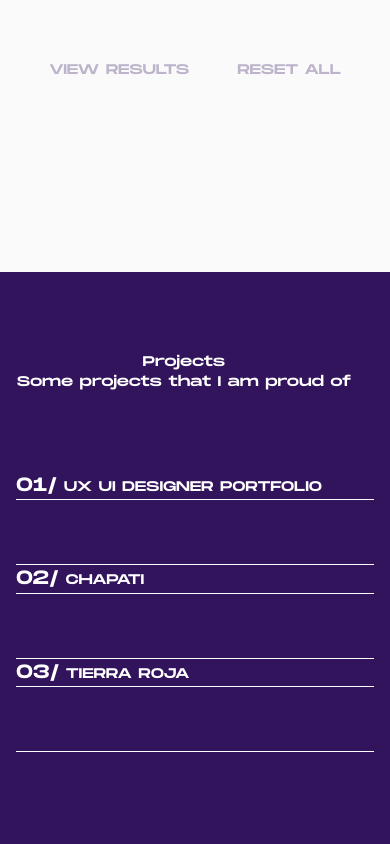
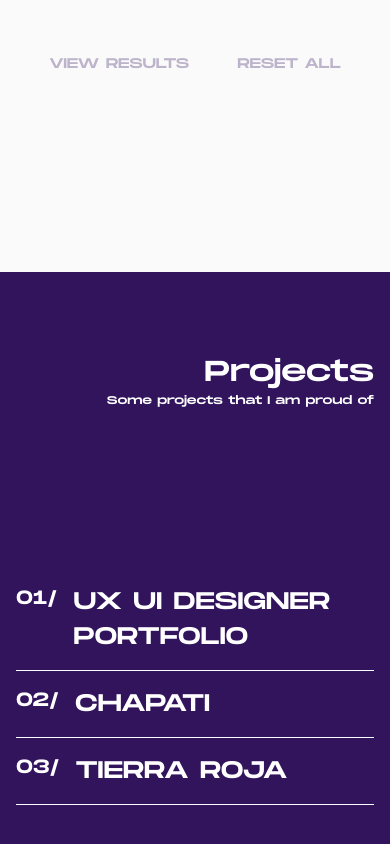
Before and after one commit to lydiob7/portfolio, a React (Create React App) app: page / in a window 390 px wide. Shown: the part 1416-2260 px from the top of the page. Built offline with nearby package versions, Linux system fonts and the light colour scheme; no server answers.

Commit message:
Feature: Make Results page responsive.

```diff
--- a/src/components/theme/theme.js
+++ b/src/components/theme/theme.js
@@ -1,10 +1,25 @@
 import { createTheme } from '@material-ui/core/styles';
 
-const colorsArray = ['#2A6871', '#F3725C', '#FF9BBF', '#32145D', '#05B18B', '#0E2F56', '#000000'];
+const colorsArray = [
+    // Sunday
+    '#2A6871',
+    // Monday
+    '#F3725C',
+    // Tuesday
+    '#FF9BBF',
+    // Wednesday
+    '#32145D',
+    // Thursday
+    '#05B18B',
+    // Friday
+    '#0E2F56',
+    // Saturday
+    '#000000'
+];
 
-const getRandomColor = () => {
-    const randomIndex = new Date().getDay();
-    return colorsArray[randomIndex];
+const getDayColor = () => {
+    const dayIndex = new Date().getDay();
+    return colorsArray[dayIndex];
 };
 
 export const theme = (color) =>
@@ -12,7 +27,7 @@ export const theme = (color) =>
         palette: {
             type: color,
             primary: {
-                main: getRandomColor(),
+                main: getDayColor(),
                 contrastText: '#FFFFFF'
             }
         },
--- a/src/config/languages/englishContent.js
+++ b/src/config/languages/englishContent.js
@@ -58,7 +58,7 @@ const englishContent = {
             descriptionTwo: ', and musician the rest of the day.'
         },
         contact: {
-            message: 'Say hi,'
+            message: 'Say Hi'
         },
         projects: {
             pageTitle: 'Projects',
--- a/src/config/languages/spanishContent.js
+++ b/src/config/languages/spanishContent.js
@@ -58,7 +58,7 @@ const spanishContent = {
             descriptionTwo: ', y músico el resto del día.'
         },
         contact: {
-            message: 'Hablemos,'
+            message: 'Hablemos'
         },
         projects: {
             pageTitle: 'Proyectos',
--- a/src/data/skills.js
+++ b/src/data/skills.js
@@ -32,10 +32,14 @@ const skills = [
         id: 'redux',
         title: 'Redux'
     },
-    {
-        id: 'scss',
-        title: 'SCSS/SASS'
-    },
+    // {
+    //     id: 'scss',
+    //     title: 'SCSS/SASS'
+    // },
+    // {
+    //     id: 'wordpress',
+    //     title: 'Wordpress'
+    // },
     {
         id: 'firebase',
         title: 'Firebase'
@@ -45,8 +49,8 @@ const skills = [
         title: 'NodeJS'
     },
     {
-        id: 'wordpress',
-        title: 'Wordpress'
+        id: 'gsap',
+        title: 'GSAP'
     },
     {
         id: 'bass',
--- a/src/pages/about/AboutPage.js
+++ b/src/pages/about/AboutPage.js
@@ -28,8 +28,20 @@ const useStyles = makeStyles((theme) => ({
     },
     eventRow: {
         display: 'grid',
-        gridTemplateColumns: '2fr 5fr 2fr',
-        width: '100%'
+        gridTemplateColumns: '3fr 5fr',
+        gap: '1rem',
+        width: '100%',
+        fontSize: '.8rem',
+        [theme.breakpoints.up('md')]: {
+            gridTemplateColumns: '2fr 5fr 2fr',
+            fontSize: '.9rem'
+        },
+        '&>p:nth-child(3)': {
+            display: 'none',
+            [theme.breakpoints.up('md')]: {
+                display: 'block'
+            }
+        }
     },
     eventsWrapper: {
         display: 'flex',
@@ -49,16 +61,26 @@ const useStyles = makeStyles((theme) => ({
     },
     pageTitle: {
         fontSize: '2rem',
+        marginBottom: '2rem',
+        textTransform: 'uppercase',
         [theme.breakpoints.up('md')]: {
+            marginBottom: '0',
             fontSize: '3rem'
         }
     },
     resumeWrapper: {
-        margin: '0 3rem'
+        margin: '2rem 0 4rem 0',
+        [theme.breakpoints.up('md')]: {
+            margin: '0 3rem'
+        }
     },
     root: {
         paddingTop: '5vh',
-        color: theme.palette.primary.main
+        color: theme.palette.primary.main,
+        paddingBottom: '4rem',
+        [theme.breakpoints.up('md')]: {
+            paddingBottom: '0'
+        }
     }
 }));
 
@@ -81,7 +103,12 @@ const AboutPage = ({ classes, ...props }) => {
                 ))}
             </div>
 
-            <div className={clsx(internalClasses.bottomWrapper, 'flex items-center justify-between')}>
+            <div
+                className={clsx(
+                    internalClasses.bottomWrapper,
+                    'flex flex-col md:flex-row items-center justify-between'
+                )}
+            >
                 <div className={internalClasses.resumeWrapper}>
                     <a href="/resume.pdf" download="Resume Tomas Scattini">
                         {textProvider?.resumeLink}
--- a/src/pages/home/Contact.js
+++ b/src/pages/home/Contact.js
@@ -8,13 +8,15 @@ import { GitHub as GitHubIcon, LinkedIn as LinkedInIcon } from '@material-ui/ico
 
 const useStyles = makeStyles((theme) => ({
     mail: {
-        marginBottom: '2rem',
+        margin: '3rem 0 3.5rem 0',
+        fontSize: '1.2rem',
+        textDecoration: 'underline',
         [theme.breakpoints.up('md')]: {
-            fontSize: '2rem',
-            textDecoration: 'underline'
+            fontSize: '2rem'
         }
     },
     message: {
+        fontSize: '1.5rem',
         [theme.breakpoints.up('md')]: {
             fontSize: '3rem'
         }
--- a/src/pages/home/Projects.js
+++ b/src/pages/home/Projects.js
@@ -8,21 +8,33 @@ import { Container, makeStyles } from '@material-ui/core';
 const useStyles = makeStyles((theme) => ({
     projectsWrapper: {
         textTransform: 'uppercase',
-        paddingTop: '5rem',
+        paddingTop: '10rem',
+        fontSize: '1.5rem',
         [theme.breakpoints.up('md')]: {
+            paddingTop: '5rem',
             fontSize: '2rem'
         },
         '&>div': {
-            paddingBottom: '4rem',
-            borderBottom: '1px solid #FFFFFF',
-            '& p': {
+            [theme.breakpoints.up('md')]: {
+                paddingBottom: '4rem',
+                borderBottom: '1px solid #FFFFFF'
+            },
+            '&>a': {
+                display: 'flex',
+                gap: '1rem',
+                padding: '1rem 0',
                 borderBottom: '1px solid #FFFFFF',
+                [theme.breakpoints.up('md')]: {
+                    alignItems: 'center',
+                    padding: 0
+                },
                 '&>span': {
                     fontSize: '1.2rem',
                     [theme.breakpoints.up('md')]: {
                         fontSize: '3rem'
                     }
-                }
+                },
+                '& p': {}
             }
         }
     },
@@ -37,16 +49,21 @@ const useStyles = makeStyles((theme) => ({
         justifyContent: 'flex-end',
         width: '100%',
         '&>div': {
-            marginRight: '10vw',
+            marginRight: '1rem',
+            textAlign: 'right',
+            [theme.breakpoints.up('md')]: {
+                textAlign: 'center',
+                marginRight: '10vw'
+            },
             '& h2': {
-                textAlign: 'center',
                 fontWeight: 400,
+                fontSize: '1.8rem',
                 [theme.breakpoints.up('md')]: {
                     fontSize: '3rem'
                 }
             },
             '& p': {
-                textAlign: 'center',
+                fontSize: '.7rem',
                 [theme.breakpoints.up('md')]: {
                     fontSize: '1rem'
                 }
@@ -76,9 +93,8 @@ const Projects = ({ classes, ...props }) => {
                     {projects?.map((project) => (
                         <div key={project?.id}>
                             <Link to={`/projects/${project?.id}`}>
-                                <p>
-                                    <span>{project?.number}/</span> {project?.[currentLanguage]?.title}
-                                </p>
+                                <span>{project?.number}/</span>
+                                <p>{project?.[currentLanguage]?.title}</p>
                             </Link>
                         </div>
                     ))}
--- a/src/pages/results/ResultsPage.js
+++ b/src/pages/results/ResultsPage.js
@@ -25,9 +25,13 @@ const useStyles = makeStyles((theme) => ({
         '& .image': {
             position: 'relative',
             flexShrink: 0,
-            width: '200px',
-            height: '200px',
+            width: '130px',
+            height: '130px',
             overflow: 'hidden',
+            [theme.breakpoints.up('md')]: {
+                width: '200px',
+                height: '200px'
+            },
             '&:hover::after': {
                 opacity: 0
             },
@@ -55,6 +59,12 @@ const useStyles = makeStyles((theme) => ({
         '& .video': {
             filter: 'grayscale(100%)',
             transition: 'all .3s ease',
+            width: '130px',
+            height: '130px',
+            [theme.breakpoints.up('md')]: {
+                width: '200px',
+                height: '200px'
+            },
             '&:hover': {
                 filter: 'none'
             },
@@ -74,22 +84,35 @@ const useStyles = makeStyles((theme) => ({
             }
         },
         '&>div': {
+            maxWidth: '50vw',
+            [theme.breakpoints.up('sm')]: {
+                maxWidth: '100%'
+            },
             '& .title': {
-                fontSize: '1rem',
+                fontSize: '.8rem',
                 marginBottom: '1rem',
                 fontFamily: 'MonumentExtended-Bold',
+                [theme.breakpoints.up('sm')]: {
+                    fontSize: '1rem'
+                },
                 [theme.breakpoints.up('md')]: {
                     fontSize: '1.2rem'
                 }
             },
             '& .content': {
-                fontSize: '.8rem'
+                fontSize: '.6rem',
+                [theme.breakpoints.up('sm')]: {
+                    fontSize: '.8rem'
+                }
             },
             '& .arrow': {
                 display: 'flex',
                 alignItems: 'center',
-                fontSize: '.8rem',
+                fontSize: '.7rem',
                 margin: '1rem 0',
+                [theme.breakpoints.up('sm')]: {
+                    fontSize: '.8rem'
+                },
                 '& span': {
                     height: '1rem',
                     marginLeft: '1rem',
@@ -172,8 +195,6 @@ const ResultsPage = ({ classes, ...props }) => {
                             {project?.mainVideo && (
                                 <iframe
                                     className="video"
-                                    width="200"
-                                    height="200"
                                     src={project.mainVideo}
                                     title="YouTube video player"
                                     frameborder="0"
```
Also changed, not shown: 1 other file (tests, documents, lock files or other folders).
